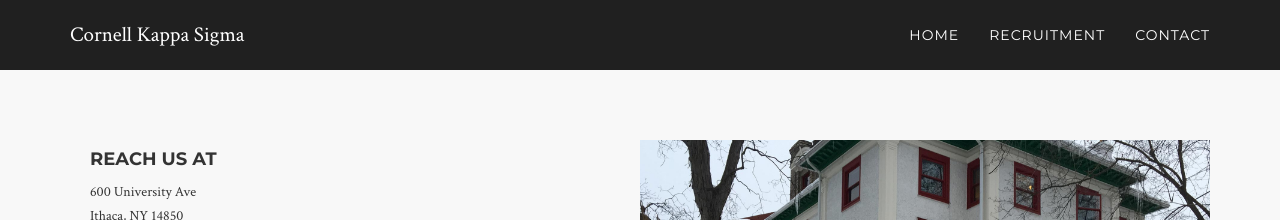
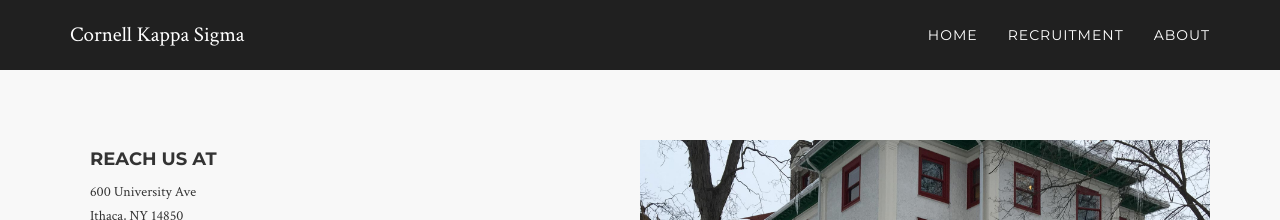
Before and after one commit to pjochillin/cornellkappasigma, a Jekyll site: the page built from about/index.html, in a window 1280 px wide. Shown: the top 220 px of the page. Built offline with Jekyll 4.4.1, drawn with Linux system fonts in a browser that asks for light colours; nearby versions of some CDN libraries.

Commit message:
changed contact to about

```diff
--- a/_includes/header.html
+++ b/_includes/header.html
@@ -70,7 +70,7 @@
                         <a class="page-scroll" href="/recruitment">Recruitment</a>
                     </li>
                     <li>
-                        <a class="page-scroll" href="/contact">Contact</a>
+                        <a class="page-scroll" href="/about">About</a>
                     </li>
                 </ul>
             </div>
```
Also changed, not shown: about/index.html (renamed from contact/index.html), 5 other files.
